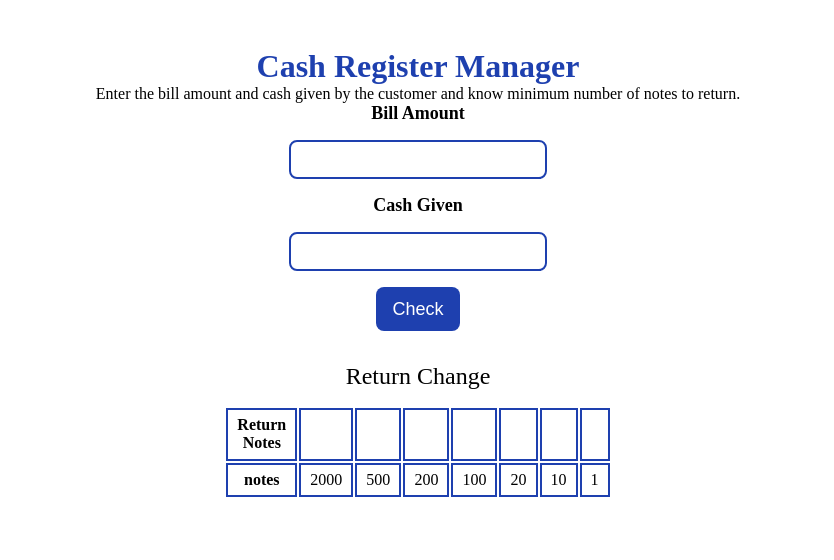
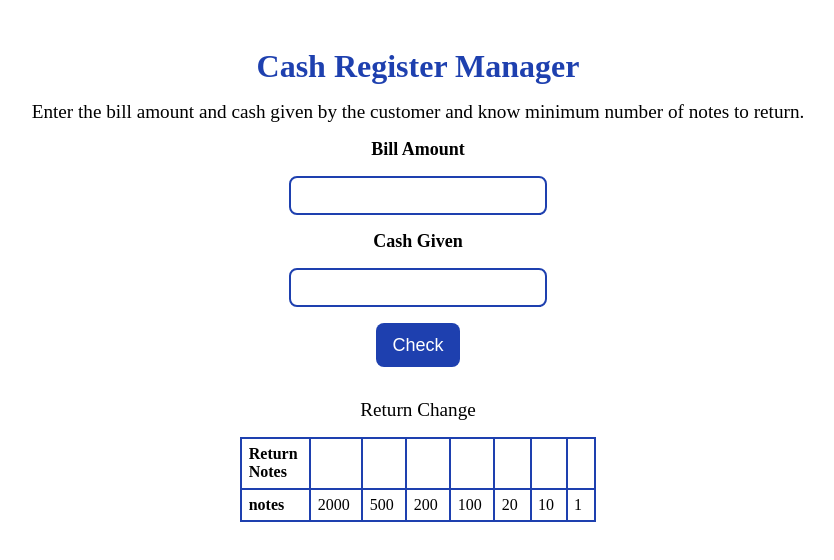
Before and after one commit to 4bhish/cash-register-app, a plain HTML site: page index.html in a window 1280 px wide. Shown: the whole page, without its empty margins (222-1056 px from the left). Drawn offline with Linux system fonts and the light colour scheme.

Commit message:
Update styles.css

```diff
--- a/styles.css
+++ b/styles.css
@@ -18,10 +18,10 @@
     align-items: center;
 }
 
-#error-msg
-{
-    display: block;
-}
+.discription {
+    font-size: larger;
+    margin: 1rem;
+  }
 
 .return-change
 {
@@ -67,16 +67,17 @@
     margin: 1rem 0 0;
   }
 
-.change-table {
-    width: 50%;
+.return-change {
+
     text-align: justify;
     border-collapse: collapse;
     margin: auto;
   }
 .return-change caption {
     margin: 1rem auto;
-    font-size: x-large;
+    font-size: larger;
     font-weight: 500;
+
   }
 
   th,
```
